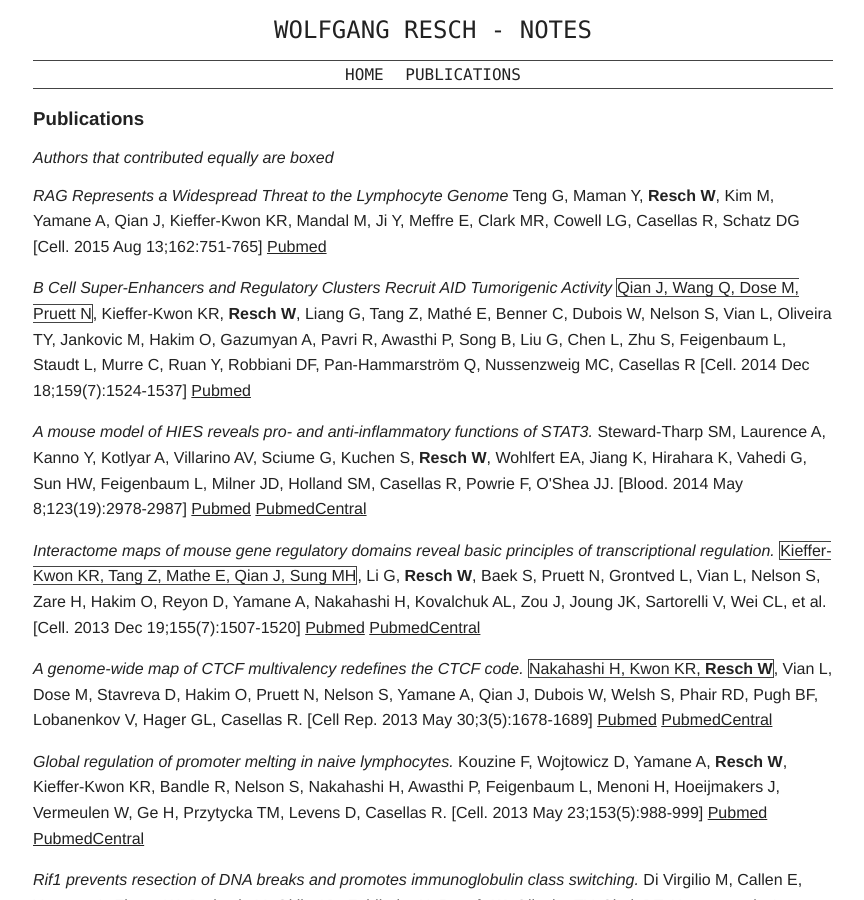
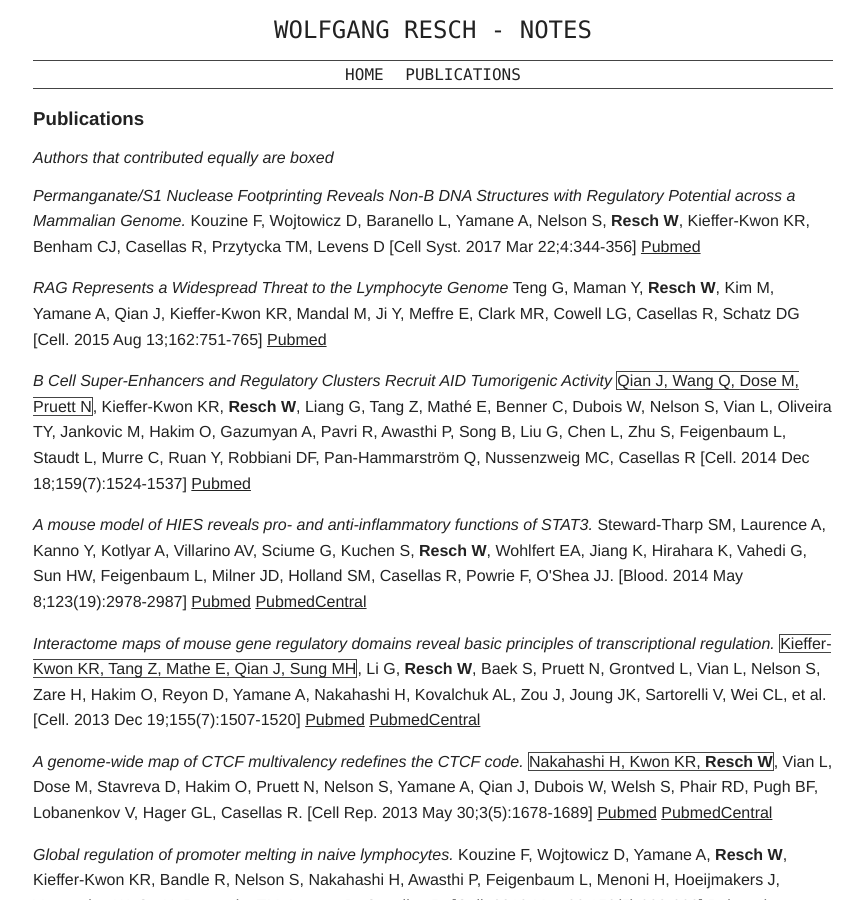
Before and after one commit to wresch/wresch.github.io, a Jekyll site: the page built from publications.html, in a window 1280 px wide and 900 px high. Shown: the whole window, without its empty margins (207-1071 px from the left). Built offline with Jekyll 4.4.1, drawn with Linux system fonts in a browser that asks for light colours.

Commit message:
added paper

```diff
--- a/_data/publications.yaml
+++ b/_data/publications.yaml
@@ -1,3 +1,10 @@
+- Title       : "Permanganate/S1 Nuclease Footprinting Reveals Non-B DNA Structures with Regulatory Potential across a Mammalian Genome."
+  status      : "middle"
+  Description : "Kouzine F, Wojtowicz D, Baranello L, Yamane A, Nelson S, <strong>Resch W</strong>, Kieffer-Kwon KR, Benham CJ, Casellas R, Przytycka TM, Levens D"
+  Citation    : "Cell Syst. 2017 Mar 22;4:344-356"
+  PMID        : "28237796"
+  PMCID       : ""
+  year        : "2017"
 - Title       : "RAG Represents a Widespread Threat to the Lymphocyte Genome"
   status      : "middle"
   Description : "Teng G, Maman Y, <strong>Resch W</strong>, Kim M, Yamane A, Qian J, Kieffer-Kwon KR, Mandal M, Ji Y, Meffre E, Clark MR, Cowell LG, Casellas R, Schatz DG"
```
